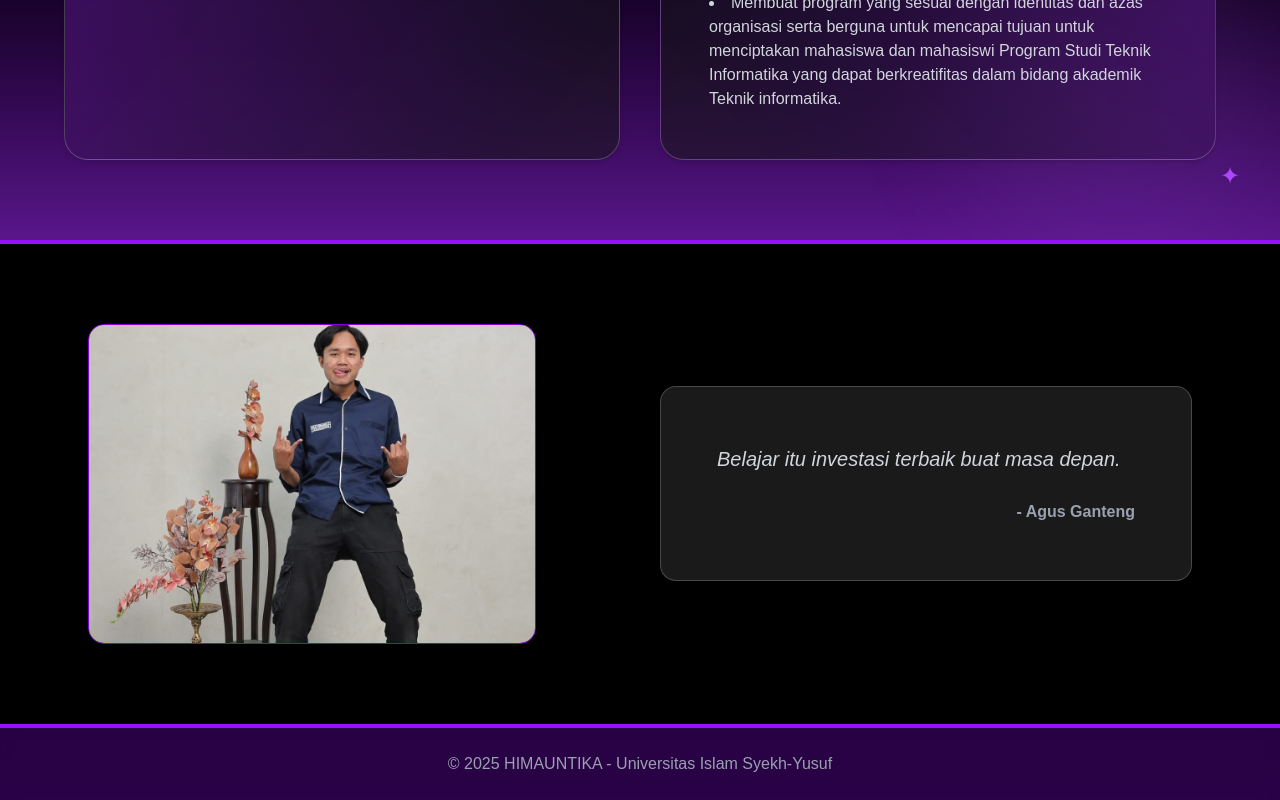
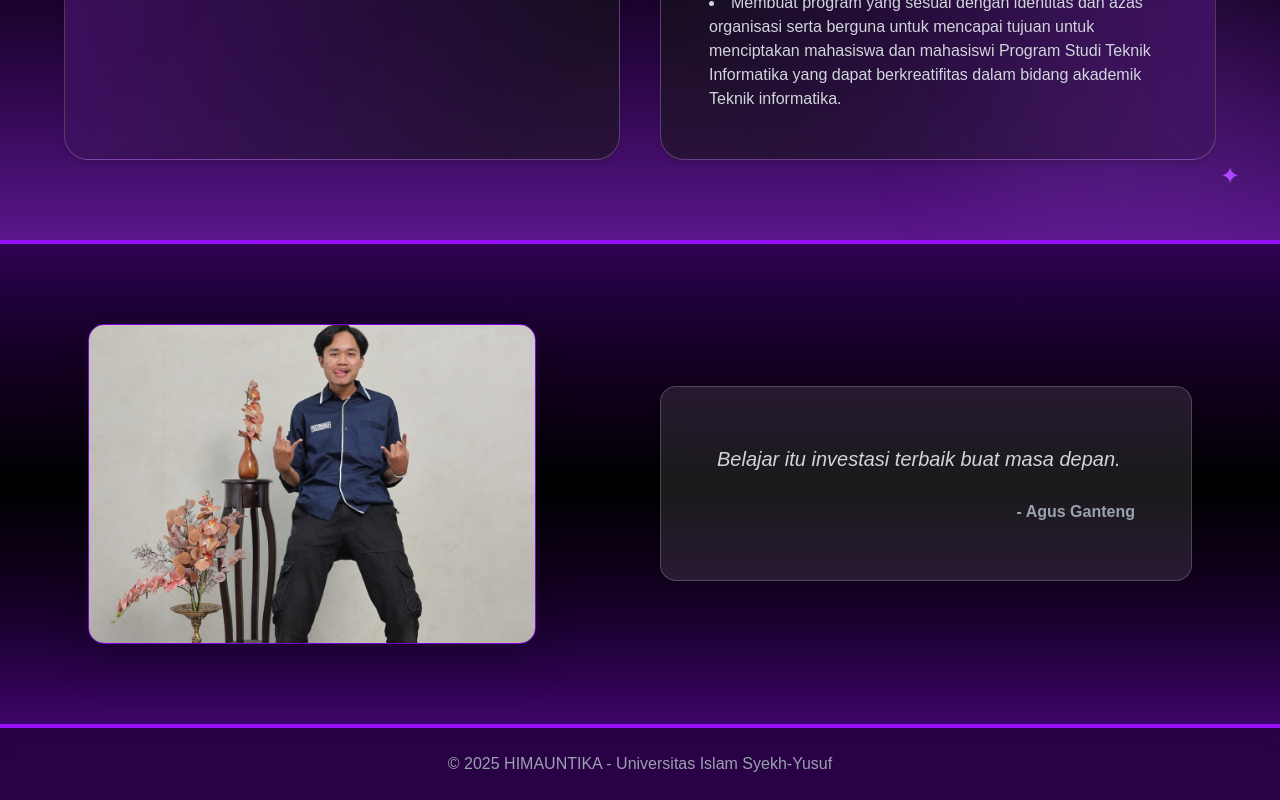
Before and after one commit to Gbaee/himauntika.ac.id, a Next.js app: page /himauntika in a window 1280 px wide. Shown: the part 5818-6618 px from the top of the page. Built offline with nearby package versions, Linux system fonts and the light colour scheme.

Commit message:
mengubah desain dari ui motivasisection.jsx warnanya saja menjadi gradasi ungun tipis

```diff
--- a/components/ui/MotivasiSection.jsx
+++ b/components/ui/MotivasiSection.jsx
@@ -31,7 +31,7 @@ export default function MotivasiSection({ quote, author, image }) {
   return (
     <section
       ref={sectionRef}
-      className="relative py-16 md:py-20 bg-black border-y-4 border-purple-600"
+      className="relative py-16 md:py-20 bg-gradient-to-b from-purple-950/20 via-black to-purple-900/20 border-y-4 border-purple-600"
     >
       <div className="max-w-6xl mx-auto grid grid-cols-1 md:grid-cols-2 gap-10 items-center px-6">
         {/* Foto Motivasi */}
```
